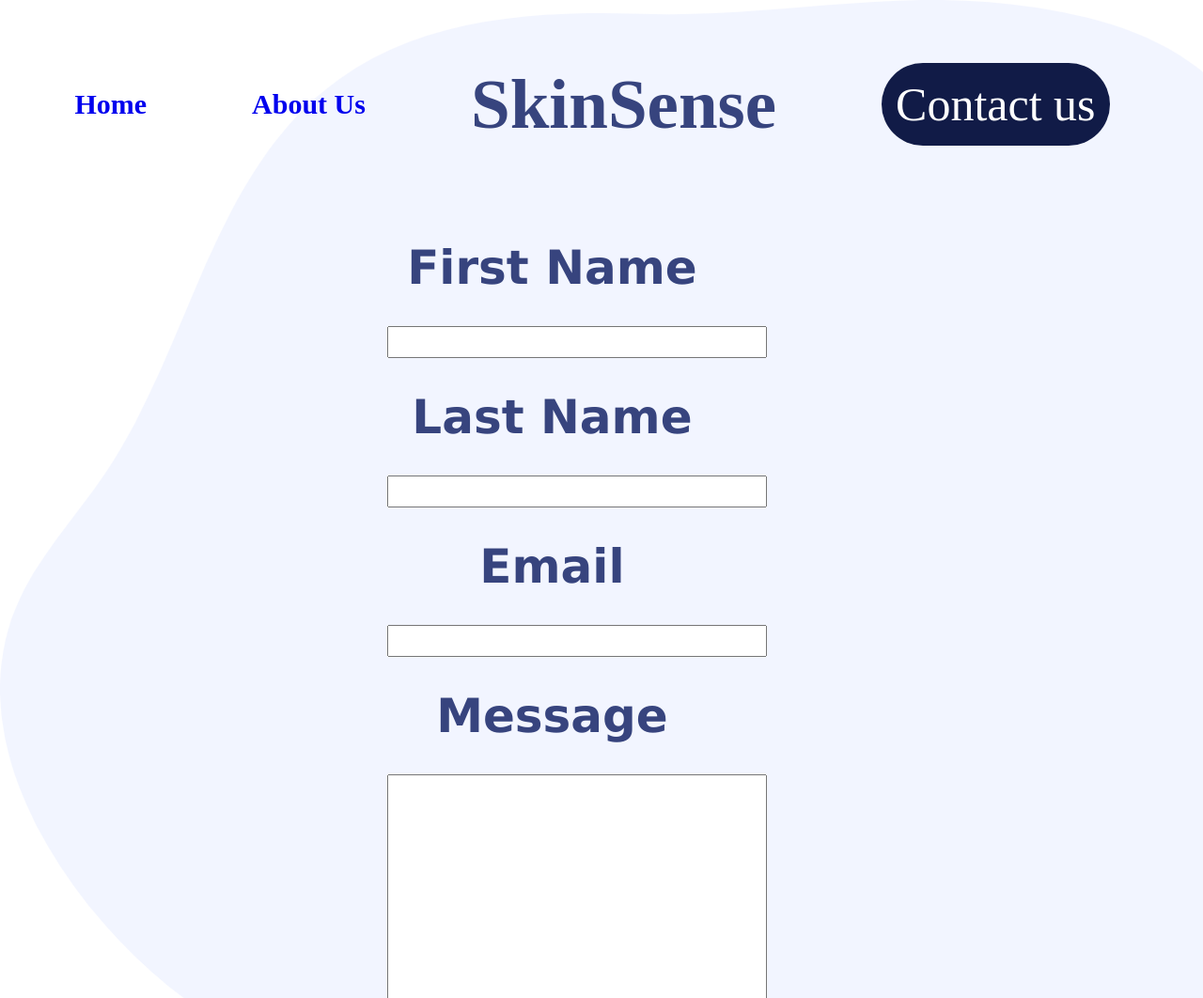
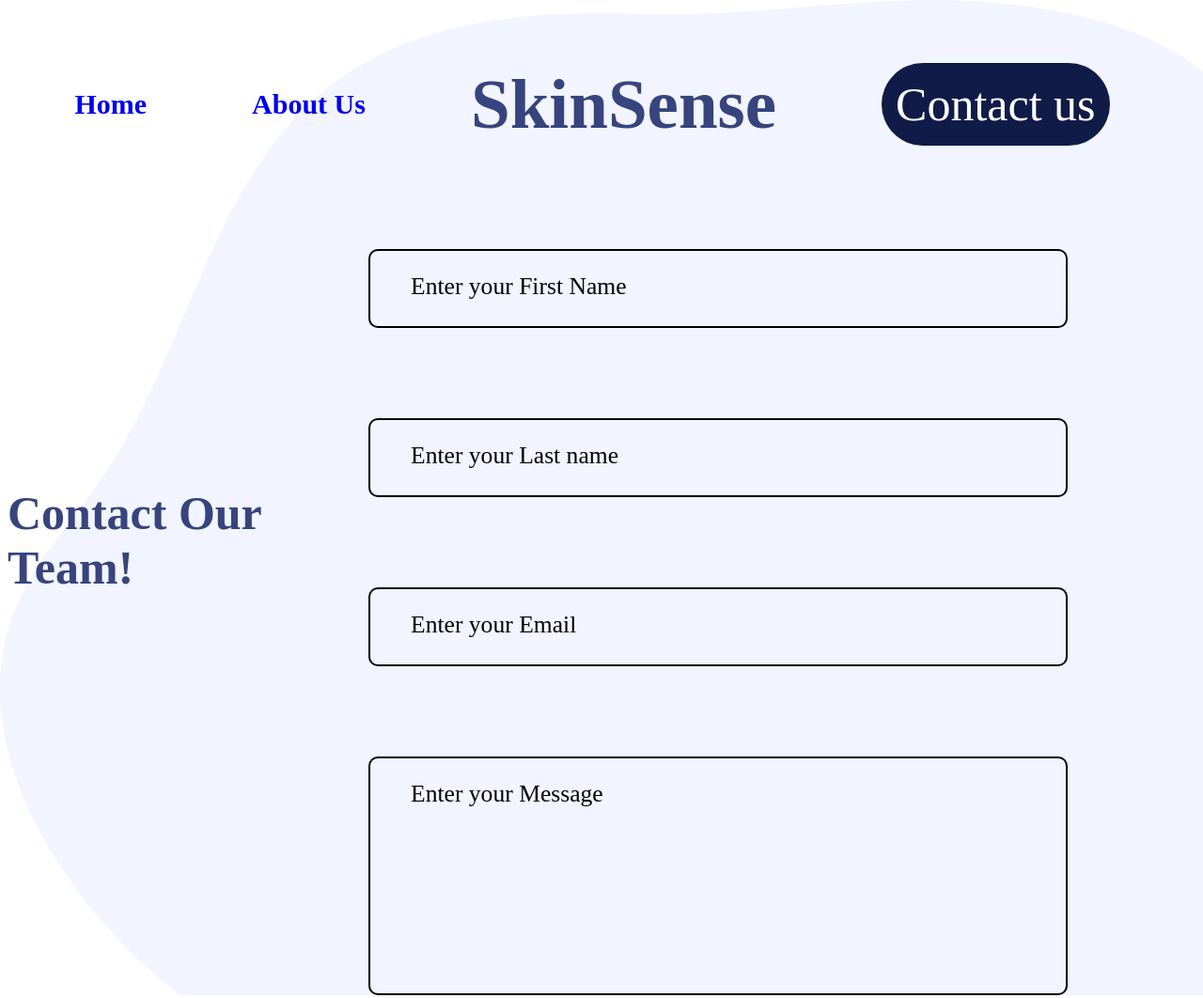
Before and after one commit to CollinUmeh/Morgan-Hacks, a plain HTML site: page Contact.html in a window 1280 px wide. Shown: the top 1062 px of the page at 94% size. Drawn offline with Linux system fonts and the light colour scheme.

Commit message:
Ho lotta updates

```diff
--- a/Aboutus.css
+++ b/Aboutus.css
@@ -51,6 +51,8 @@ body{
 }
 #Headingtitle{
     font-size: 75px;
+    color: #37447E;
+    text-align: center;
 }
 .mainText {
 
--- a/Contact.css
+++ b/Contact.css
@@ -7,7 +7,7 @@
     text-align: center;
     padding-top: -10;
     gap: 7rem;
-    margin: 0;
+
     padding: 10px 5px;
     text-decoration: none;
     justify-content: center;
@@ -30,13 +30,20 @@
     padding: 15px;
     margin-right: 20px;
 
+
+
 }
+
 
 
 
 body{
 
     background-image: url(images/Background\ design.png);
+    display: flex;
+    min-height:100vh;
+    justify-content: center;
+    align-items:center
 }
 
 
@@ -72,64 +79,98 @@ body{
     font-size: 50px;
     text-align: center;
     color:#37447E;
-}
-
-#lastName{
-    font-size: 50px;
-    text-align: center;
-    color:#37447E;
-}
-#email{
-    font-size: 50px;
-    text-align: center;
-    color:#37447E;
-}
-#message{
-    font-size: 50px;
-    text-align: center;
-    color:#37447E;
-}
-
-#fnameinput{
-    width: 400px; /* Adjust width as needed */
-    height: 30px; /* Adjust height as needed */
-    padding: 0px; /* Adjust padding as needed */
-    font-size: 16px; /* Adjust font size as needed */
+    align-items: left;
+    text-align: left;
 
 
 }
 
-#lnameinput{
-    width: 400px; /* Adjust width as needed */
-    height: 30px; /* Adjust height as needed */
-    padding: 0px; /* Adjust padding as needed */
-    font-size: 16px; /* Adjust font size as needed */
 
-}
 
-#emailInput{
-    width: 400px; /* Adjust width as needed */
-    height: 30px; /* Adjust height as needed */
-    padding: 0px; /* Adjust padding as needed */
-    font-size: 16px; /* Adjust font size as needed */
-}
+.together{
 
-#messageinput{
-    width: 400px; /* Adjust width as needed */
-    height: 300px; /* Adjust height as needed */
-    padding: 0px; /* Adjust padding as needed */
-    font-size: 16px; /* Adjust font size as needed */
+    display: flex;
+    align-items: center;
+    margin-right: 250px;
 }
 
 .infoEnter{
 
-    margin: 41px;
-    text-align:center;
-    border-radius: 50px;
-    height: 450px;
-    width: 350px;
-    padding-top: 0px;
-    margin-left: 32%;
-    justify-content: center;
-    font-family:Verdana, Geneva, Tahoma, sans-serif
+    width: 680px;
+    align-items: center;
+    padding-left: 50px;
+
+
+
  }
+
+ .entryarea{
+    position: relative;
+    height: 80px;
+    line-height:80px;
+    padding: 50px;
+
+ }
+
+ input{
+    position: absolute;
+    width: 100%;
+    outline:none;
+    font-size:2.2em;
+    padding:0 30px;
+    line-height:80px;
+    border-radius:  10px;
+    border:2px solid;
+    background: transparent;
+    transition:0.1s ease;
+    z-index: 3333;
+
+
+
+ }
+
+ .labelline{
+    position:absolute;
+    font-size: 1.6em;
+    color: #000000 ;
+    padding: 0 25px;
+    margin:0 20px;
+    background-color: transparent;
+    transition: 0.2s ease;
+ }
+
+ input:focus,
+ input:valid{
+    color: #37447E ;
+    border:4px solid #37447E;
+ }
+
+ input:focus + .labelline,
+ input:valid + .labelline{
+    color: #37447E;
+    height:30px;
+    line-height: 30px;
+    padding: 0 12px;
+    transform: translate(-2px,-30px) scale(0.88);
+    z-index: 3333;
+ }
+
+ .button {
+    display: inline-block;
+    padding: 10px 20px;
+    font-size: 16px;
+    text-align: center;
+    text-decoration: none; /* Ensure no underline on button */
+    color: #fff;
+    background-color: #007BFF;
+    border: none;
+    border-radius: 5px;
+    cursor: pointer;
+    transition: background-color 0.3s ease;
+}
+
+
+#Message{
+    line-height: 250px;
+
+}
--- a/Contact.html
+++ b/Contact.html
@@ -3,42 +3,51 @@
 <head>
     <meta charset="UTF-8">
     <meta name="viewport" content="width=device-width, initial-scale=1.0">
-    <title>Document</title>
+    <title>Contact Us</title>
     <link rel="Icon" type="x-icon" href="images/SkinSense Logo.png">
     <link href="Contact.css" rel="stylesheet">
 </head>
 <body>
+    <div>
         <div class="topbar">
             <h2 id="home"><a href=index.html>Home</a> </h2>
             <h2 id ="about"><a href=AboutUs.html>About Us</a></h2>
             <h1 id="Headingtitle">SkinSense</h1>
             <a href="Contact.html" id="contact" class="button">Contact us</a>
         </div>
+        <div></div>
+     <div class="together">
+        <div class="con">
+            <h1 id="firstName"> Contact Our Team!</h1>
+        </div>
         <form method="POST" class="forms">
         <div class="infoEnter">
-            <h1 id="firstName"> First Name</h1>
-            <label for="firstName"> </label>
-            <input type="text" id="fnameinput">
-            <div>
-                <label for="lastName" > </label>
-                <h1 id="lastName">Last Name </h1>
-                <input type="text" id="lnameinput">
+            <div class=entryarea>
+                <input type="text" required>
+                <div class="labelline">Enter your First Name</div>
             </div>
-            <div>
-                <label for="email" > </label>
-                <h1 id="email"> Email</h1>
-                <input type="text" id="emailInput">
+            <div class=entryarea>
+                <input type="text" required>
+                <div class="labelline">Enter your Last name</div>
             </div>
-            <div>
-                <label for="Message" ></label>
-                <h1 id="message"> Message</h1>
-                <input type="text" id="messageinput">
+            <div class=entryarea>
+                <input type="text" required>
+                <div class="labelline">Enter your Email</div>
+            </div>
+            <div class=entryarea>
+                <input id="Message" type="text" required>
+                <div class="labelline">Enter your Message</div>
+            </div>
+       </form>
+
+
+
+        </div>
+
         </div>
 
 
     </div>
 
-        </div>
-    </form>
 </body>
 </html>
```
Also changed, not shown: AboutUs.html (+2 -1 lines), index.html (+1 -1 lines). Lines whose indentation alone changed are shown as unchanged.
